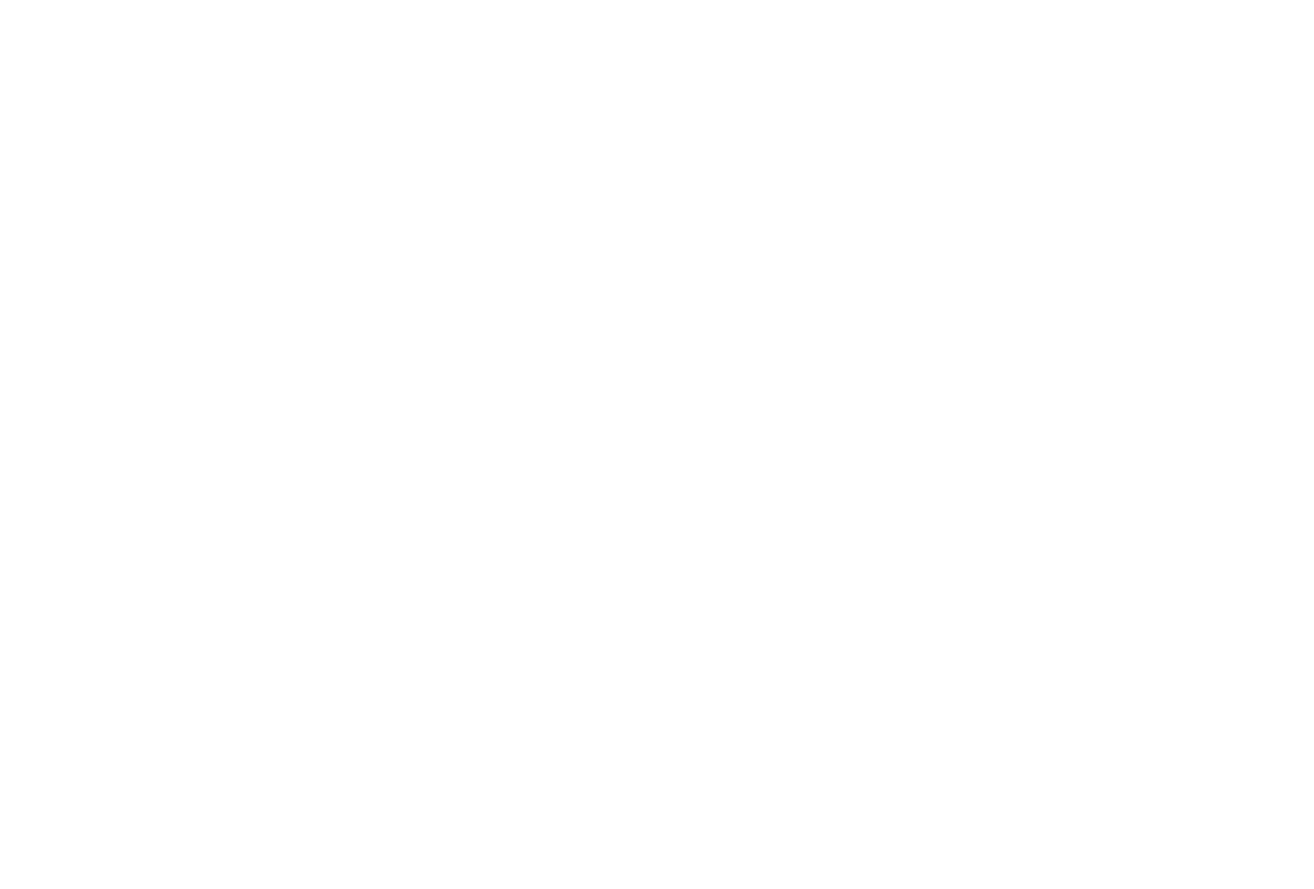
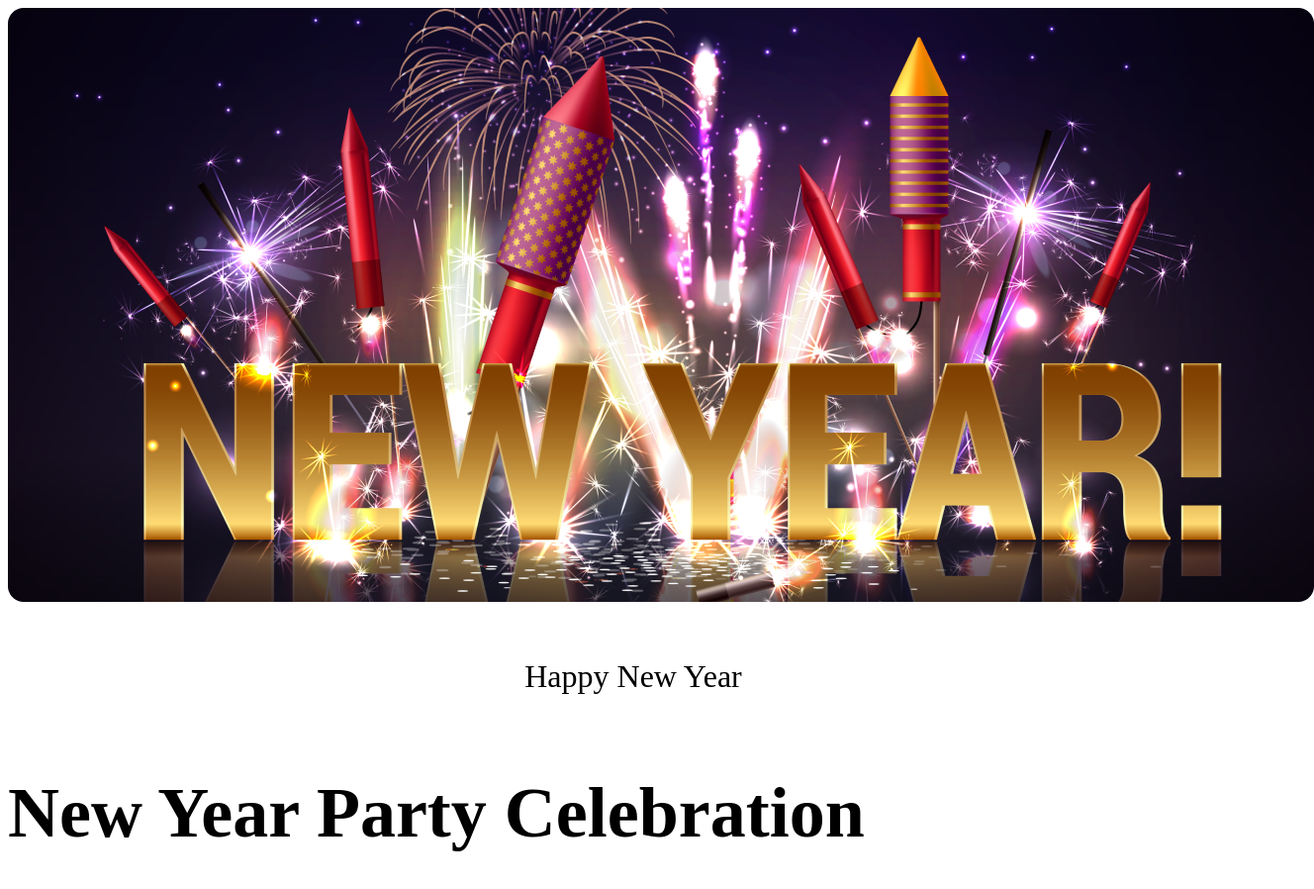
Before and after one commit to Sabujatiq/my-new-mission-website, a plain HTML site: page index.html in a window 1280 px wide. Shown: the whole page at 99% size, 1328 px wide, since content can reach past the window. Before the commit the page ends 800 px from the top, so only its background shows below. Drawn offline with Linux system fonts and the light colour scheme.

Commit message:
added imge

```diff
--- a/index.html
+++ b/index.html
@@ -6,13 +6,24 @@
     <title>My New Website</title>
 
 </head>
+<link rel="stylesheet" href="styles/my web.css">
+
 <body>
     <header>
-        <nav>
-            <nav class="banner">
+        <nav class="banner">
+            <nav>
+                <img src="resources/Banner Image.png" alt="">
+
+                <h5 class="head">Happy New Year</h5>
+                <h1 class="new">New Year Party Celebration </h1>
+
 
             </nav>
+
+
         </nav>
+
+
     </header>
     <main>
 
--- /dev/null
+++ b/styles/my web.css
@@ -0,0 +1,23 @@
+.bannar{
+    width: 1320px;
+height: 600px;
+border-radius: 16px;
+align-items: center;margin: auto;
+
+
+}
+.head{align-items: center;
+
+text-align: center;
+font-size: 32px;
+font-weight: 400;
+
+}
+
+.new{
+    align-items: center;
+font-size: 72px;
+font-weight: 900;
+line-height: 95px;
+
+}
```
